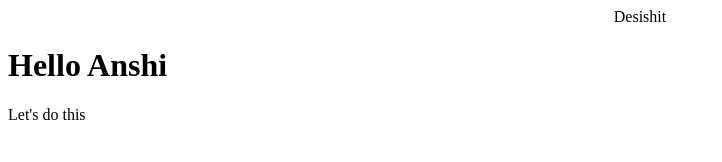
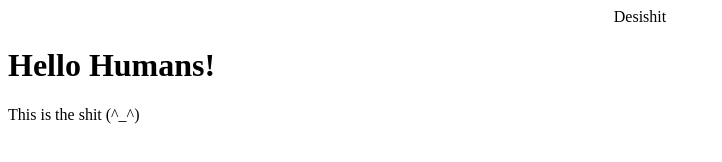
Before and after one commit to desishit/desishit.github.io, a plain HTML site: page index.html in a window 1280 px wide. Shown: the whole page, without its empty margins (0-722 px from the left). Drawn offline with Linux system fonts and the light colour scheme.

Commit message:
test change :D
Changed text

```diff
--- a/index.html
+++ b/index.html
@@ -2,7 +2,7 @@
 <html>
     <body>
         <center>Desishit</center>
-        <h1>Hello Anshi</h1>
-        <p>Let's do this</p>
+        <h1>Hello Humans!</h1>
+        <p>This is the shit (^_^) </p>
     </body>
 </html>
```
